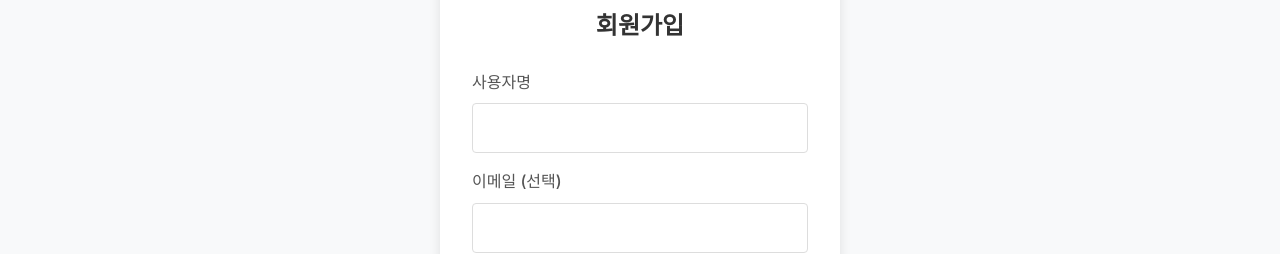
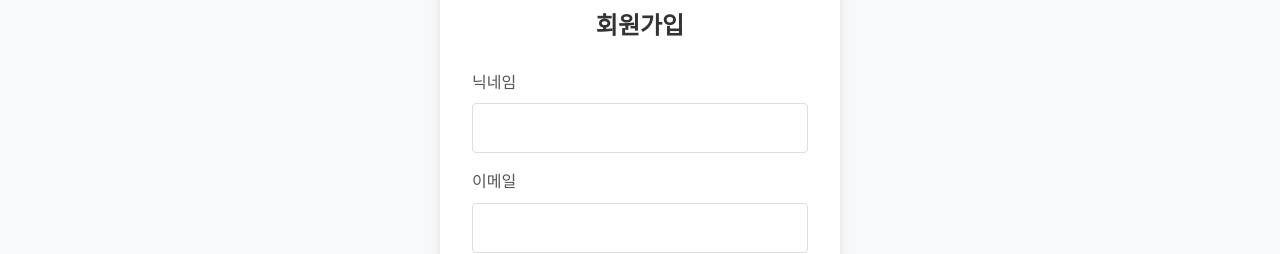
Before and after one commit to ahffkrmsidQKffl/BlockchainIntro, a React (Vite) app in the folder frontend/: page /register in a window 1280 px wide. Shown: the part 168-422 px from the top of the page. Built offline with nearby package versions, Linux system fonts and the light colour scheme.

Commit message:
로그인, 회원가입 쪽 통신 오류 수정

```diff
--- a/frontend/src/pages/LoginPage.jsx
+++ b/frontend/src/pages/LoginPage.jsx
@@ -4,7 +4,7 @@ import { useAuth } from '../contexts/AuthContext';
 import './AuthPage.css'; // RegisterPage와 공통으로 사용할 CSS
 
 const LoginPage = () => {
-  const [formData, setFormData] = useState({ username: '', password: '' });
+  const [formData, setFormData] = useState({ email: '', password: '' });
   const [error, setError] = useState('');
   const [loading, setLoading] = useState(false);
   const navigate = useNavigate();
@@ -36,8 +36,8 @@ const LoginPage = () => {
       <form onSubmit={handleSubmit} className="auth-form">
         {error && <p className="error-message">{error}</p>}
         <div>
-          <label htmlFor="username">사용자명</label>
-          <input type="text" name="username" id="username" value={formData.username} onChange={handleChange} required />
+          <label htmlFor="email">이메일</label>
+          <input type="text" name="email" id="email" value={formData.email} onChange={handleChange} required />
         </div>
         <div>
           <label htmlFor="password">비밀번호</label>
--- a/frontend/src/pages/RegisterPage.jsx
+++ b/frontend/src/pages/RegisterPage.jsx
@@ -4,7 +4,7 @@ import { useAuth } from '../contexts/AuthContext';
 import './AuthPage.css'; // LoginPage와 공통으로 사용할 CSS
 
 const RegisterPage = () => {
-  const [formData, setFormData] = useState({ username: '', password: '', email: '' }); // 필요에 따라 필드 추가
+  const [formData, setFormData] = useState({ nickname: '', password: '', email: '' }); // 필요에 따라 필드 추가
   const [error, setError] = useState('');
   const [loading, setLoading] = useState(false);
   const navigate = useNavigate();
@@ -20,7 +20,7 @@ const RegisterPage = () => {
     setLoading(true);
     try {
       // API 명세에는 email이 없지만, 일반적인 회원가입 폼이라 가정
-      await register({ username: formData.username, password: formData.password, email: formData.email });
+      await register({ nickname: formData.nickname, password: formData.password, email: formData.email });
       alert('회원가입 성공! 로그인 페이지로 이동합니다.');
       navigate('/login');
     } catch (err) {
@@ -36,12 +36,12 @@ const RegisterPage = () => {
       <form onSubmit={handleSubmit} className="auth-form">
         {error && <p className="error-message">{error}</p>}
         <div>
-          <label htmlFor="username">사용자명</label>
-          <input type="text" name="username" id="username" value={formData.username} onChange={handleChange} required />
+          <label htmlFor="nickname">닉네임</label>
+          <input type="text" name="nickname" id="nickname" value={formData.nickname} onChange={handleChange} required />
         </div>
         <div>
-          <label htmlFor="email">이메일 (선택)</label>
-          <input type="email" name="email" id="email" value={formData.email} onChange={handleChange} />
+          <label htmlFor="email">이메일</label>
+          <input type="email" name="email" id="email" value={formData.email} onChange={handleChange} required />
         </div>
         <div>
           <label htmlFor="password">비밀번호</label>
```
